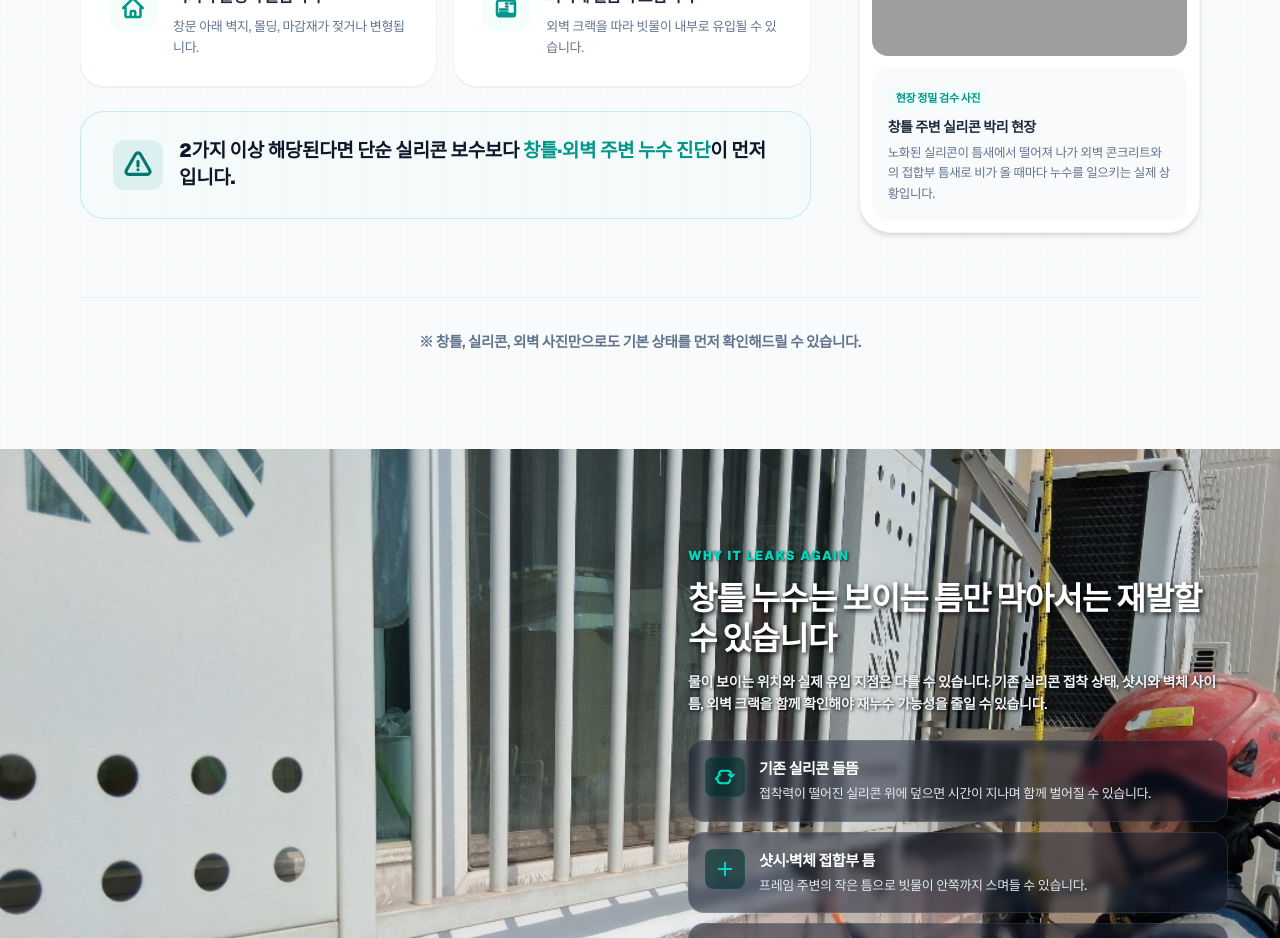
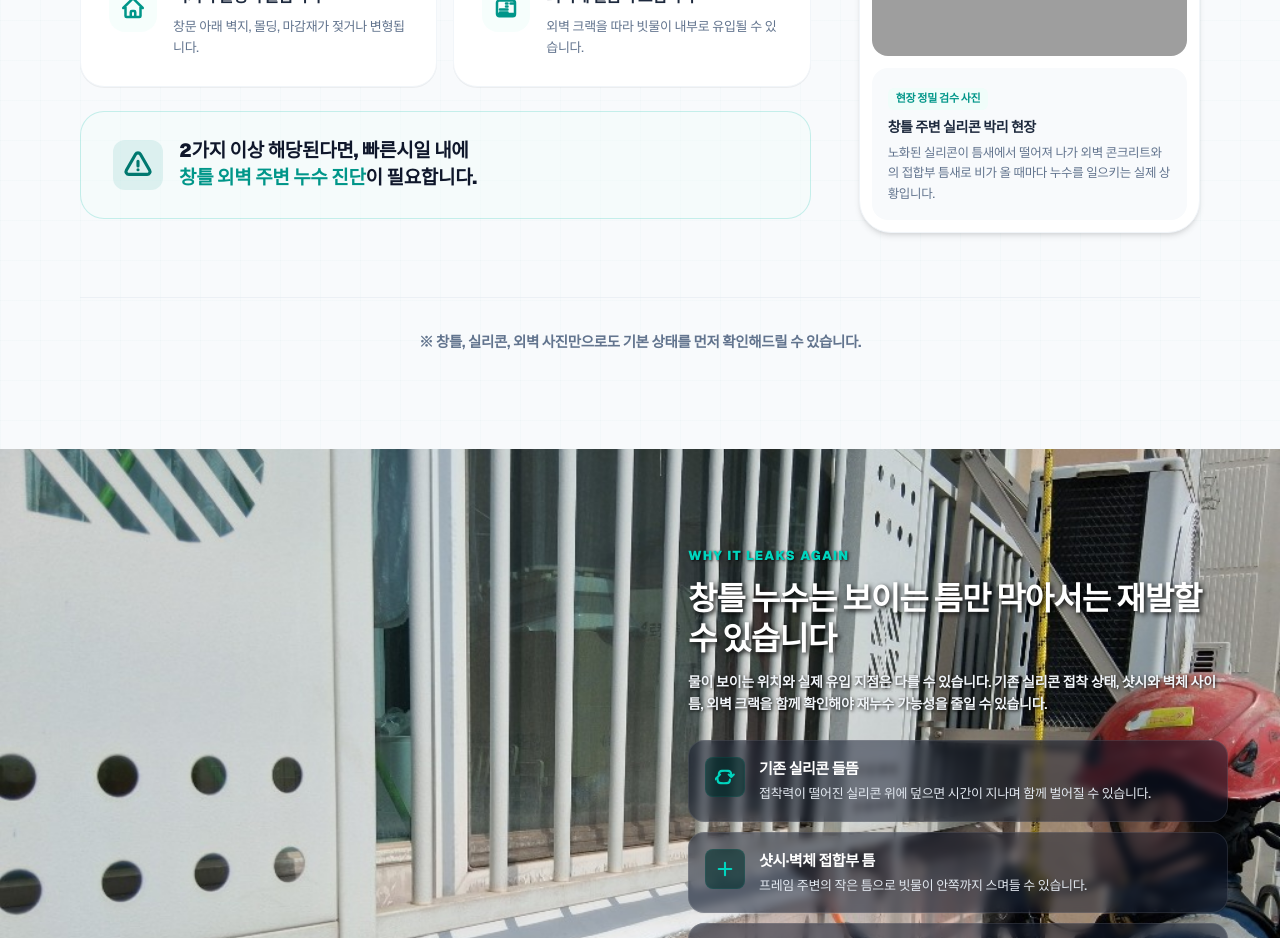
Before and after one commit to wogus5695-ctrl/Ngyeonggi-rope-01, a Next.js app: page / in a window 1280 px wide. Shown: the part 1220-2158 px from the top of the page. Built offline with nearby package versions, Linux system fonts and the light colour scheme; grey boxes are pictures that could not be loaded.

Commit message:
docs: 진단 섹션 하단 경고 문구 및 줄바꿈 수정

```diff
--- a/src/components/sections/LocalDiagnostics.tsx
+++ b/src/components/sections/LocalDiagnostics.tsx
@@ -95,7 +95,9 @@ export default function LocalDiagnostics() {
                 </svg>
               </div>
               <p className="flex-1 text-[16px] sm:text-[17.5px] lg:text-[19px] font-black text-slate-900 leading-[1.4]">
-                2가지 이상 해당된다면 단순 실리콘 보수보다 <span className="text-teal-600 font-black">창틀·외벽 주변 누수 진단</span>이 먼저입니다.
+                2가지 이상 해당된다면, 빠른시일 내에
+                <br />
+                <span className="text-teal-600 font-black">창틀 외벽 주변 누수 진단</span>이 필요합니다.
               </p>
             </div>
           </div>
```
